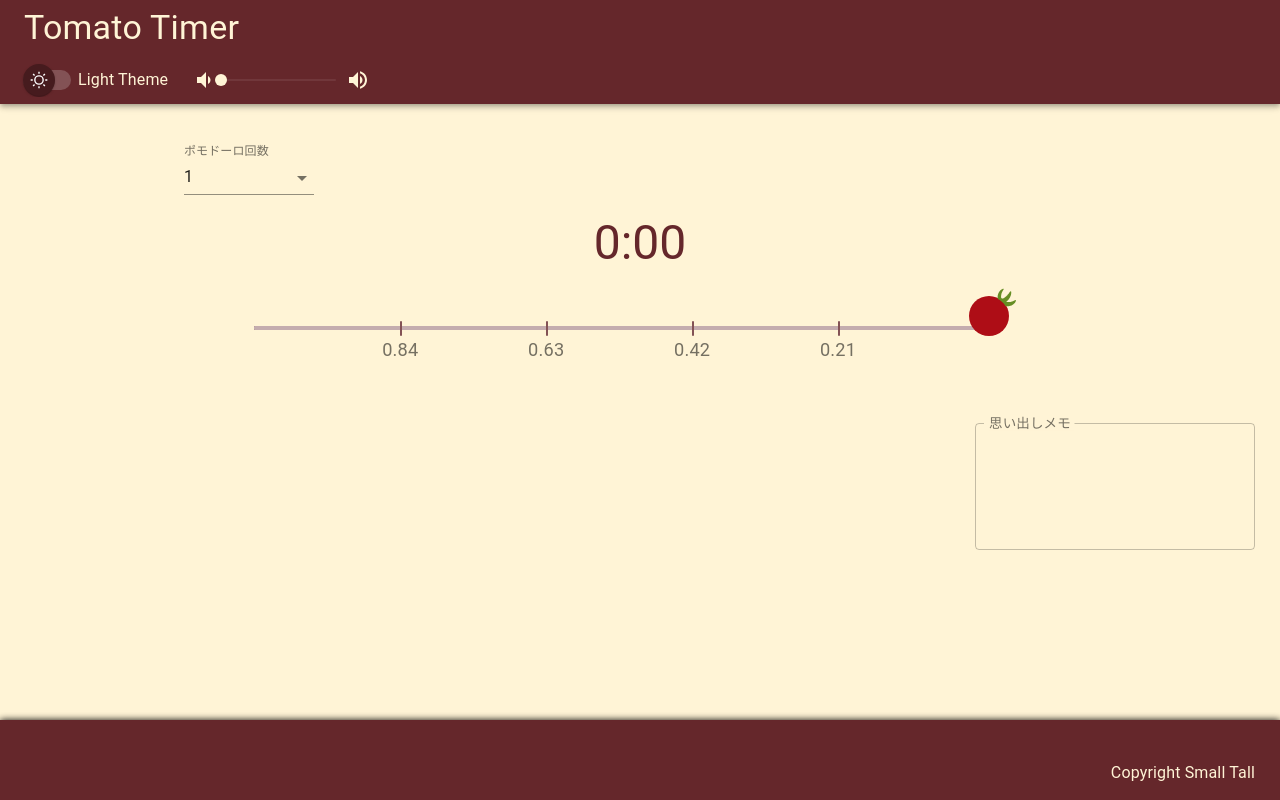
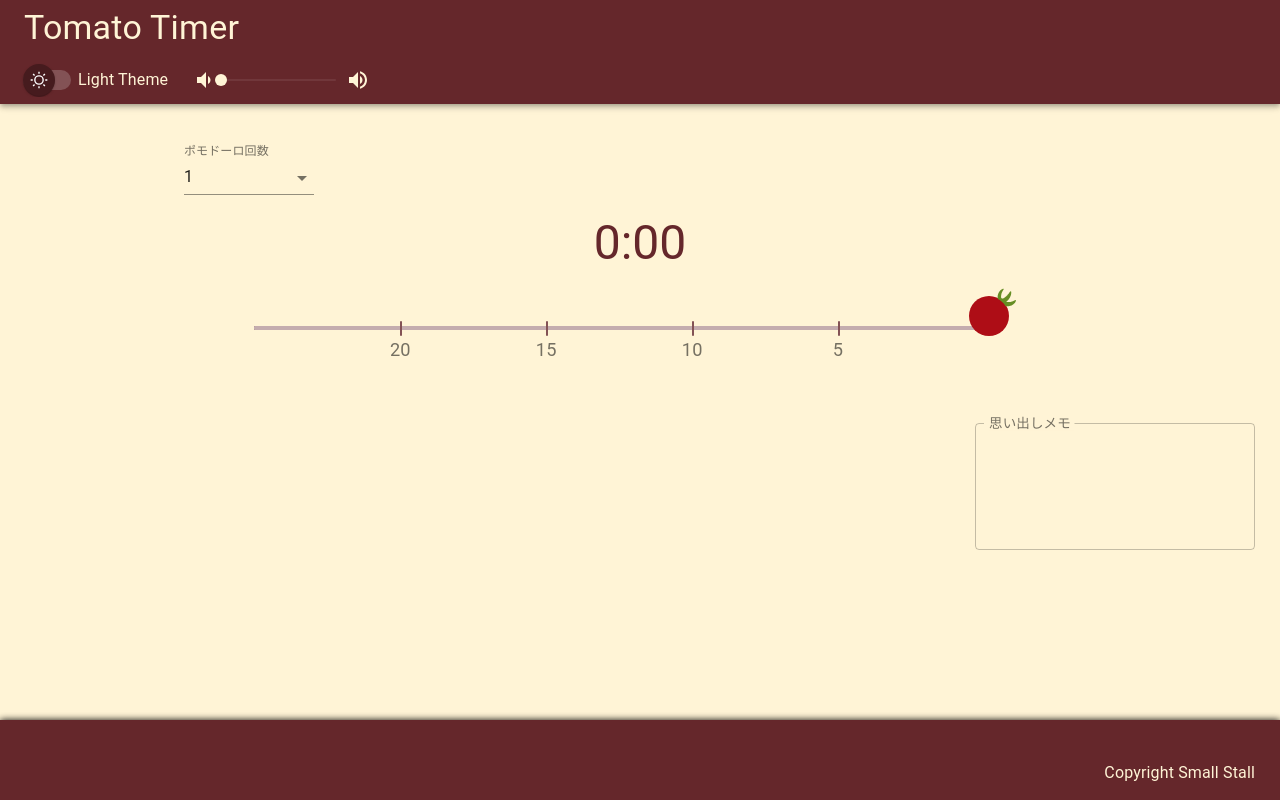
Before and after one commit to smallStall/tomato_timer, a Next.js app: page / in a window 1280 px wide. Built offline with nearby package versions, Linux system fonts and the light colour scheme.

Commit message:
change maxTime 25

```diff
--- a/src/components/organisms/creditFooter.tsx
+++ b/src/components/organisms/creditFooter.tsx
@@ -25,7 +25,7 @@ const useStyles = makeStyles((theme: Theme) =>
 const CreditFooter = () => {
   const classes = useStyles();
   return <div className={classes.creditFooter}>
-    <Typography className={classes.credit}>Copyright Small Tall</Typography>
+    <Typography className={classes.credit}>Copyright Small Stall</Typography>
   </div>;
 };
 
--- a/src/pages/index.tsx
+++ b/src/pages/index.tsx
@@ -50,8 +50,8 @@ function makeNotifyMessage(count: number, oneSet: number) {
 }
 
 const Home: NextPage = () => {
-  const [maxWorkTime, setMaxWorkTime] = useState(1.05 * 60);
-  const [maxRestTime, setMaxRestTime] = useState(0.5 * 60);
+  const [maxWorkTime, setMaxWorkTime] = useState(25 * 60);
+  const [maxRestTime, setMaxRestTime] = useState(5 * 60);
   const [count, setCount] = useState(0);
   const isFirstRender = useRef(false);
   const [pushMemo, setPushMemo] = useState("");
```
